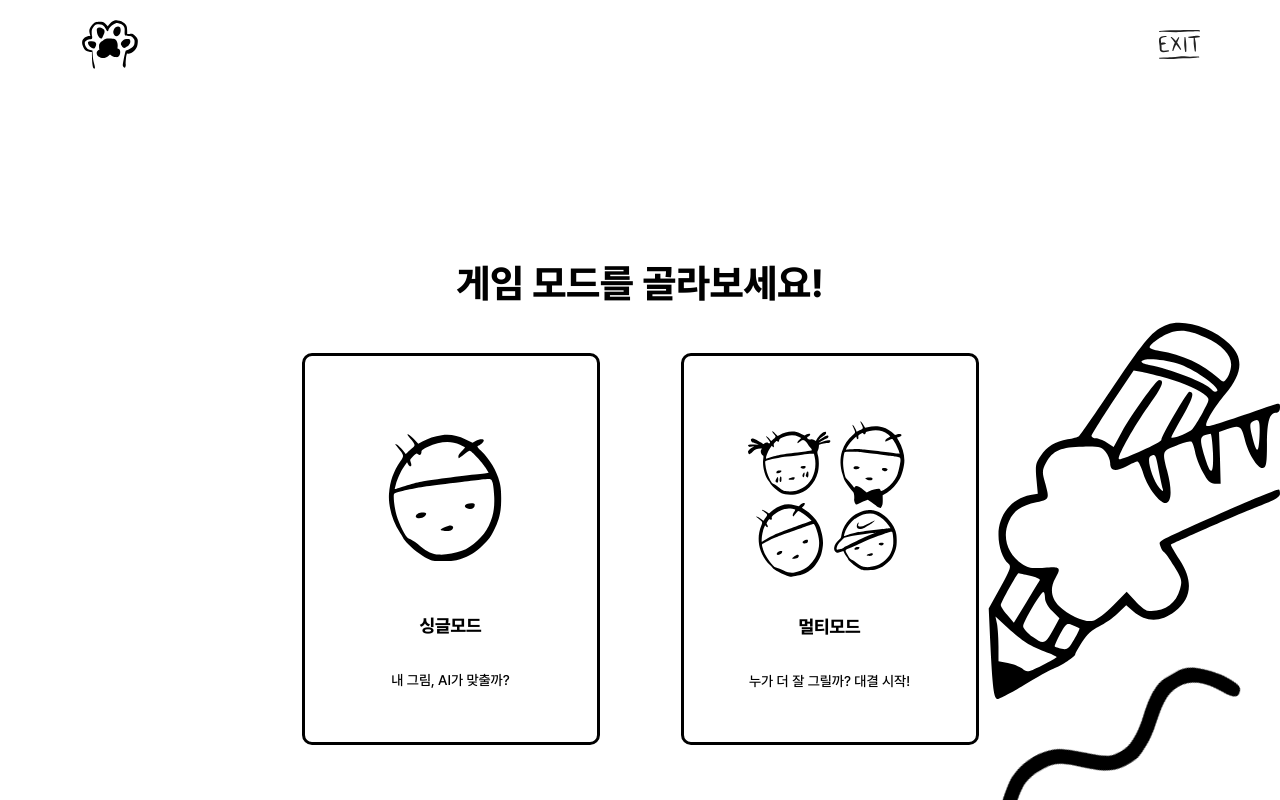
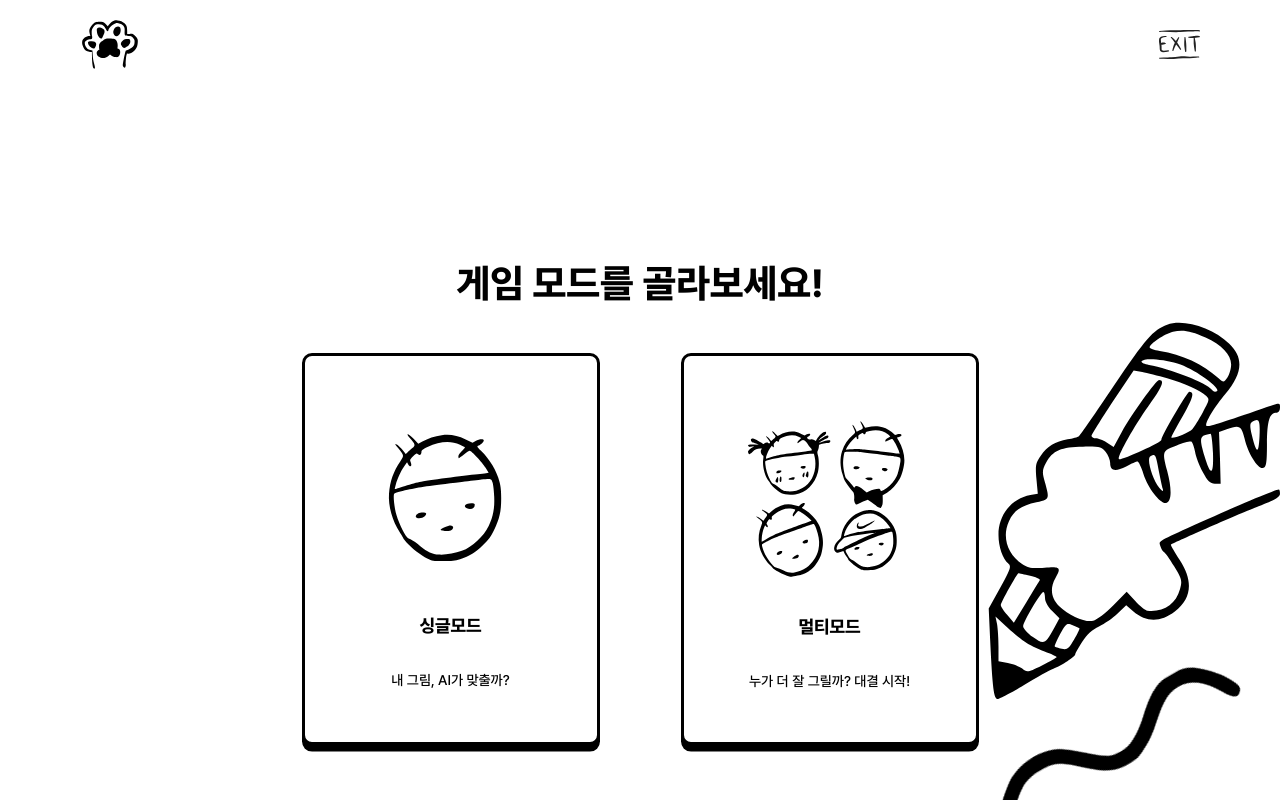
Before and after one commit to devcourse-catspaw/catspaw, a React (Vite) app: page /game-select in a window 1280 px wide. Built offline with nearby package versions, Linux system fonts and the light colour scheme.

Commit message:
✨ Feature: GameModeSelectCard 플립 기능 구현

```diff
--- a/src/components/game/game_mode/GameModeSelectCard.tsx
+++ b/src/components/game/game_mode/GameModeSelectCard.tsx
@@ -6,10 +6,9 @@ type GameModeSelectCardProp = {
 };
 export default function GameModeSelectCard({ mode }: GameModeSelectCardProp) {
   return (
-    <div
-      className="flex flex-col w-[298px] h-[392px] px-16 py-[62px] gap-[30px] border-[3px] rounded-[10px] shadow-[0px_6.59px0px
-#000000]"
-    >
+    <div className="group w-[298px] h-[392px] [perspective:1000px]">
+      <div className="relative w-full h-full transition-transform duration-600 [transform-style:preserve-3d] group-hover:[transform:rotateY(180deg)]">
+        <div className="absolute inset-0 flex flex-col px-16 py-[62px] gap-[30px] border-[3px] rounded-[10px] shadow-[0px_6.59px_0px_#000000] bg-white [backface-visibility:hidden]">
           <img
             src={mode === "single" ? justKisu : manyKisu}
             alt="싱글모드 아이콘"
@@ -23,5 +22,46 @@ export default function GameModeSelectCard({ mode }: GameModeSelectCardProp) {
               : "누가 더 잘 그릴까? 대결 시작!"}
           </p>
         </div>
+        <div className="absolute inset-0 flex flex-col px-16 py-[62px] gap-[30px] border-[3px] rounded-[10px] shadow-[0px_6.59px_0px_#000000] bg-[color:var(--red)] [backface-visibility:hidden] [transform:rotateY(180deg)]">
+          <div className="flex">
+            <img
+              src={mode === "single" ? justKisu : manyKisu}
+              alt="기수 아이콘"
+              className="invert w-[45px]"
+            />
+            <div>
+              <h1 className="font-extrabold text-lg text-[color:var(--white)]">
+                {mode === "single" ? "싱글 모드" : "멀티 모드"}
+              </h1>
+              <p className="font-extrabold text-xs text-[#ffbbbb]">
+                {mode === "single"
+                  ? "내 그림, AI가 맞출까?"
+                  : "누가 더 잘 그릴까? 대결 시작!"}
+              </p>
+            </div>
+          </div>
+
+          <div className="text-[color:var(--white)] font-medium text-xs text-start">
+            {mode === "single" ? (
+              <div>
+                <p>1. 제시어 랜점 제공</p>
+                <p>2. 그림을 그림</p>
+                <p>3. AI가 정답을 맞춤</p>
+              </div>
+            ) : (
+              <div>
+                <p>1. 다른 플레이어가 그릴 제시어 설정</p>
+                <p>2. 랜덤으로 제시어 받아 그림 그리기</p>
+                <p>3. 각자 그린 그림 다른 플레이어에게 전달</p>
+                <p>4. 해당 그림 맞추기</p>
+                <p>5. 4번 맞춘 내용으로 다시 랜덤 제시어 돌리기</p>
+                <p>6. 받은 제시어 그림 그리기</p>
+                <p>7. 결과 확인하기! (이 부분이 꿀잼)</p>
+              </div>
+            )}
+          </div>
+        </div>
+      </div>
+    </div>
   );
 }
```
Lines whose indentation alone changed are shown as unchanged.
